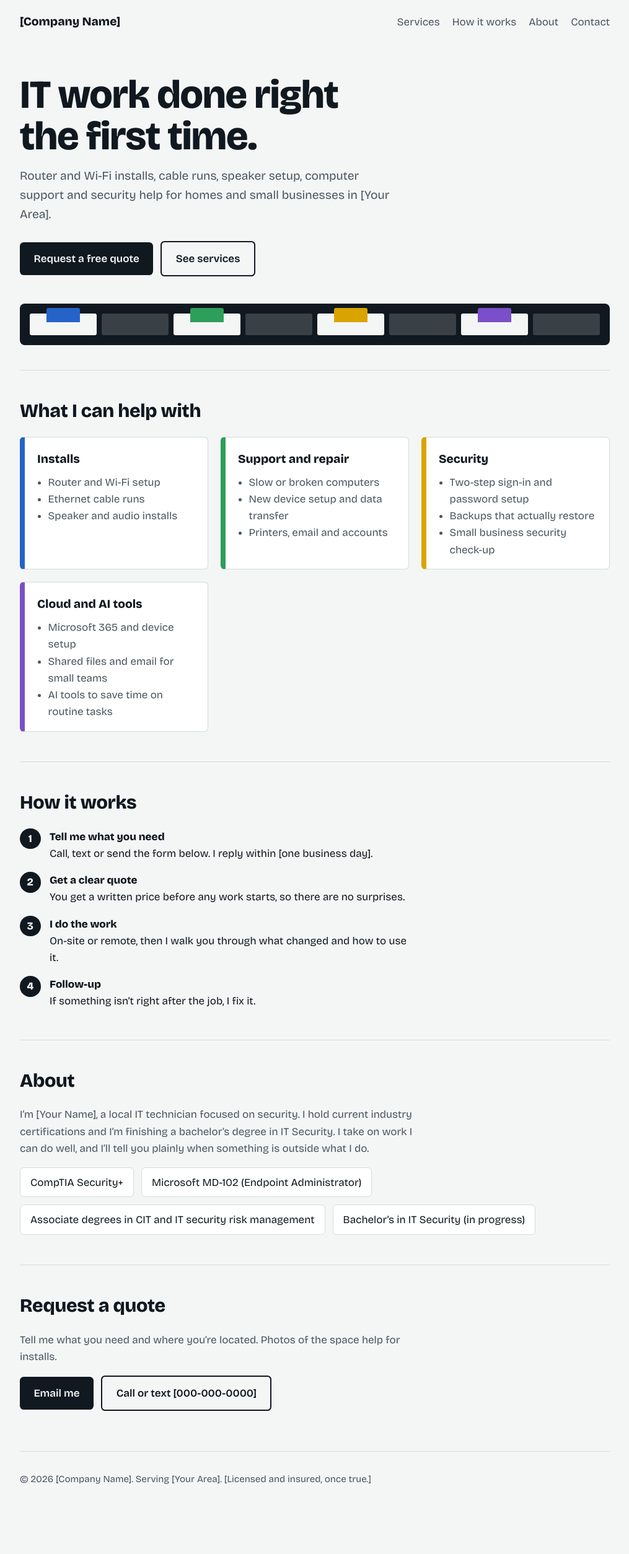
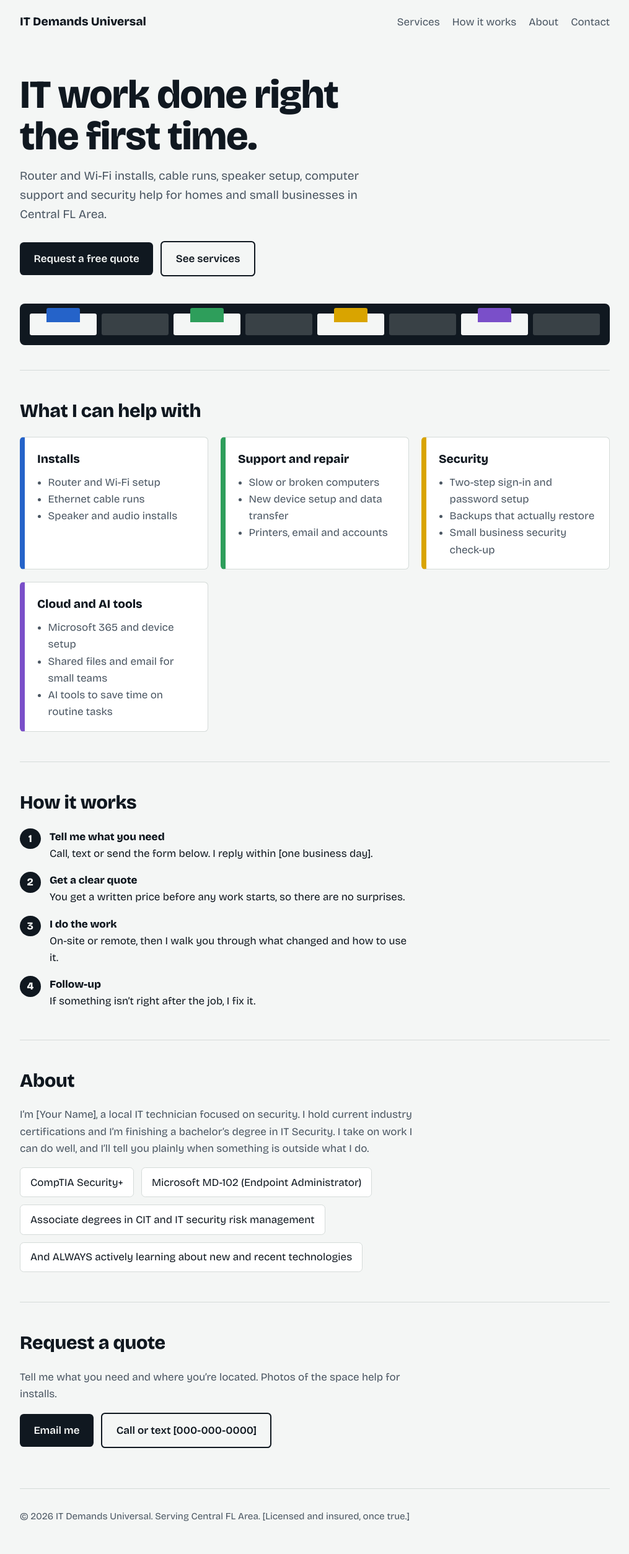
Before and after one commit to IT-Demands-Universal/it-demands-universal.github.io, a plain HTML site: page index.html in a window 1280 px wide. Shown: the whole page at 62% size, without its empty margins (132-1147 px from the left). Before the commit the page ends 2447 px from the top, so only its background shows below. Drawn offline with nearby package versions, Linux system fonts and the light colour scheme.

Commit message:
Update index.html

```diff
--- a/index.html
+++ b/index.html
@@ -3,8 +3,8 @@
 <head>
 <meta charset="utf-8">
 <meta name="viewport" content="width=device-width, initial-scale=1">
-<title>[Company Name] | Local IT installs, support and security</title>
-<meta name="description" content="Router and Wi-Fi installs, cable runs, speaker setup, computer support and security help for homes and small businesses in [Your Area].">
+<title>IT Demands Universal | Local IT installs, Support and Security</title>
+<meta name="description" content="Router and Wi-Fi installs, cable runs, speaker setup, computer support and security help for homes and small businesses in Central FL Area.">
 <link rel="preconnect" href="https://fonts.googleapis.com">
 <link rel="preconnect" href="https://fonts.gstatic.com" crossorigin>
 <link href="https://fonts.googleapis.com/css2?family=Bricolage+Grotesque:opsz,wght@12..96,400;12..96,600;12..96,800&display=swap" rel="stylesheet">
@@ -13,14 +13,14 @@
 <body>
 <div class="wrap">
   <header>
-    <a class="brand" href="#top">[Company Name]</a>
+    <a class="brand" href="#top">IT Demands Universal</a>
     <nav><a href="#services">Services</a><a href="#process">How it works</a><a href="#about">About</a><a href="#contact">Contact</a></nav>
   </header>
 
   <main id="top">
     <div class="hero">
       <h1>IT work done right the first time.</h1>
-      <p class="lead">Router and Wi-Fi installs, cable runs, speaker setup, computer support and security help for homes and small businesses in [Your Area].</p>
+      <p class="lead">Router and Wi-Fi installs, cable runs, speaker setup, computer support and security help for homes and small businesses in Central FL Area.</p>
       <a class="btn" href="#contact">Request a free quote</a>
       <a class="btn alt" href="#services">See services</a>
       <div class="panel" aria-hidden="true">
@@ -70,7 +70,7 @@
         <li>CompTIA Security+</li>
         <li>Microsoft MD-102 (Endpoint Administrator)</li>
         <li>Associate degrees in CIT and IT security risk management</li>
-        <li>Bachelor’s in IT Security (in progress)</li>
+        <li>And ALWAYS actively learning about new and recent technologies</li>
       </ul>
     </section>
 
@@ -82,7 +82,7 @@
     </section>
   </main>
 
-  <footer>© <span id="y"></span> [Company Name]. Serving [Your Area]. [Licensed and insured, once true.]</footer>
+  <footer>© <span id="y"></span> IT Demands Universal. Serving Central FL Area. [Licensed and insured, once true.]</footer>
 </div>
 <script src="js/main.js" defer></script>
 </body>
```
